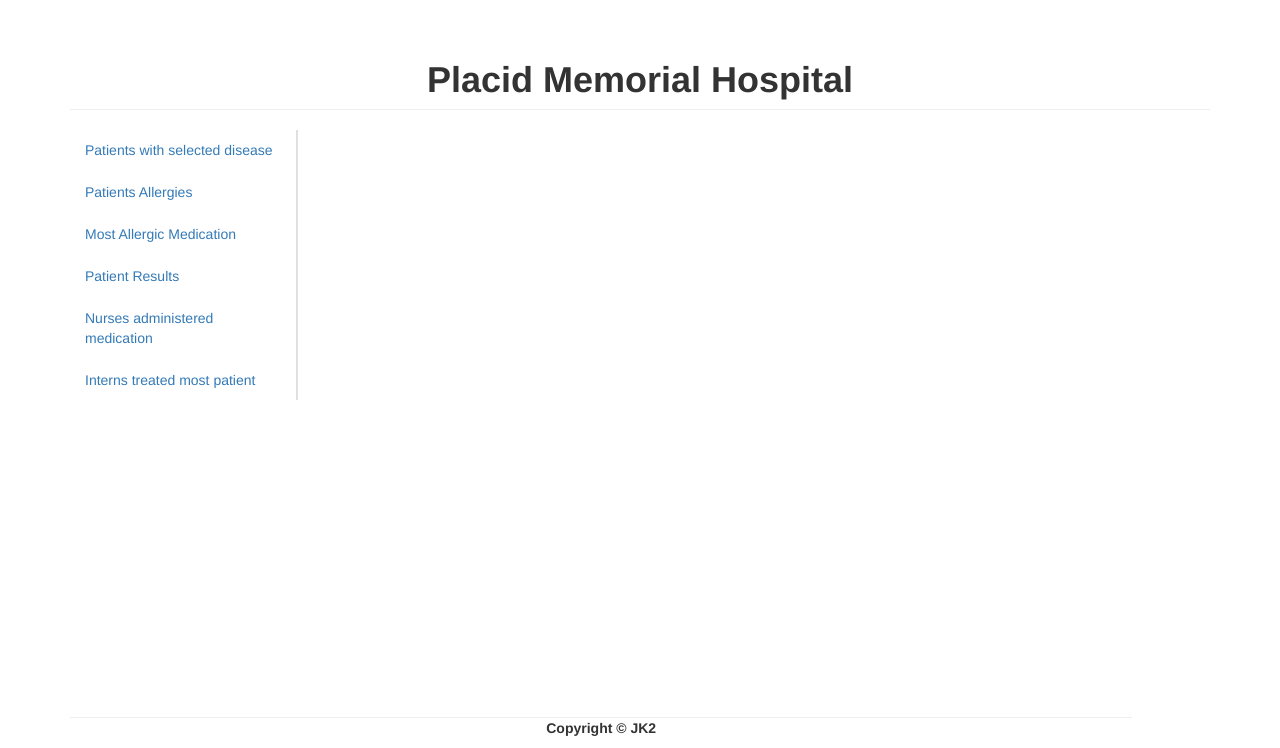
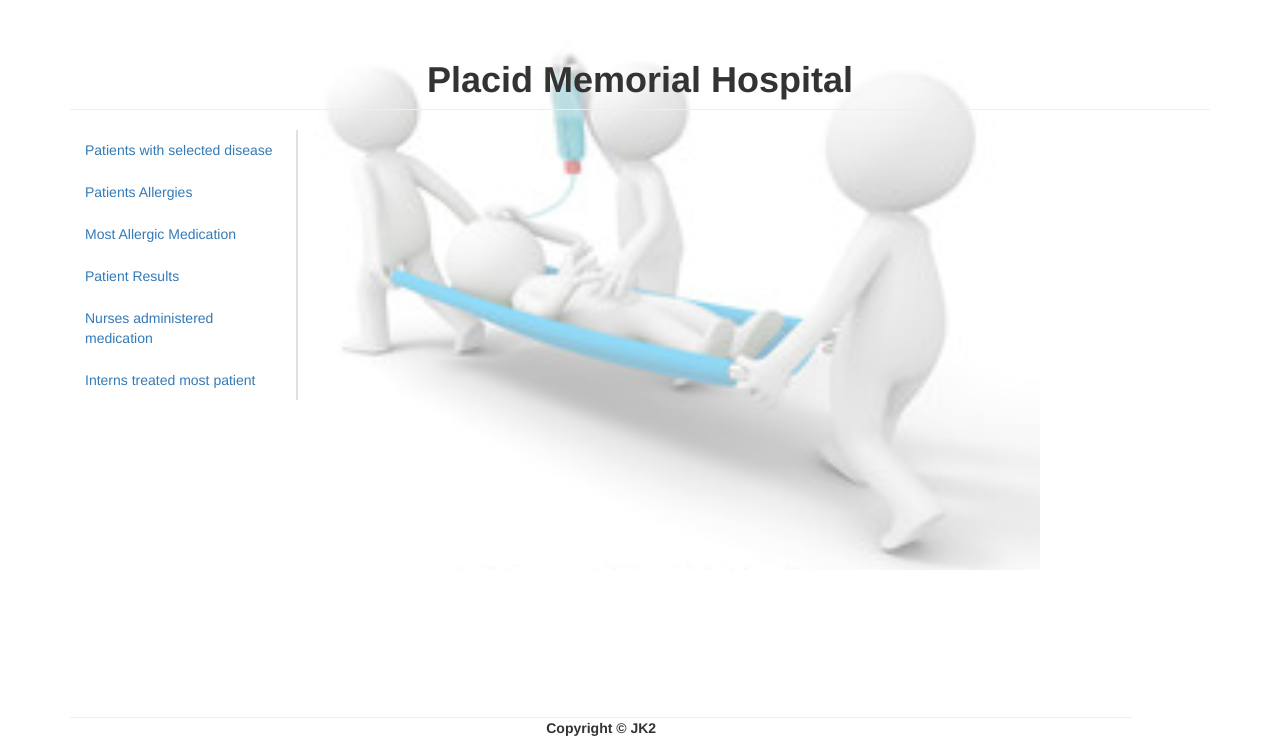
Before and after one commit to aizeek1/comp3161-assignment, a Python web app: template app/templates/medical_record_system.html in a window 1280 px wide. Shown: the part 52-800 px from the top of the page. Run offline with Jinja, Linux system fonts and the light colour scheme; the template is opened without the code that fills it, so the values that code supplies are empty.

Commit message:
css changes

```diff
--- a/app/templates/login.html
+++ b/app/templates/login.html
@@ -4,7 +4,7 @@
 <div align="center" style="margin:auto">
 <form  method="post" >
     <div class="myimg">
-    <img width="900" height="500" src ="/static/imgs/banner.jpg"/>
+    <img width="900" height="550" src ="/static/imgs/hos3.jpg"/>
   </div>
      <h1 class="page-header">Placid Memorial Hospital</h1><br>
   <h2>Please sign in</h2>
--- a/app/templates/medical_record_system.html
+++ b/app/templates/medical_record_system.html
@@ -2,8 +2,11 @@
 
 {% block main %}
 <div class="container">
-        <h1 class="page-header">Placid Memorial Hospital</h1>
-          <div class ="sidebar" style="width:20%; float:left; border-right: 2px #dee0e2 solid; text-align:left">
-            {% include "sidebar.html" %}</div>
-            <div  id = 'sidecontent' style="width:70%; float:left">
-            {% endblock %}</div>
+    <div class="myimg" align="center" style="margin:auto">
+      <img width="800" height="550" src ="/static/imgs/hos2.jpg"/>
+    </div>
+    <h1 class="page-header">Placid Memorial Hospital</h1>
+      <div class ="sidebar" style="width:20%; float:left; border-right: 2px #dee0e2 solid; text-align:left">
+        {% include "sidebar.html" %}</div>
+        <div  id = 'sidecontent' style="width:70%; float:left">
+        {% endblock %}</div>
```
